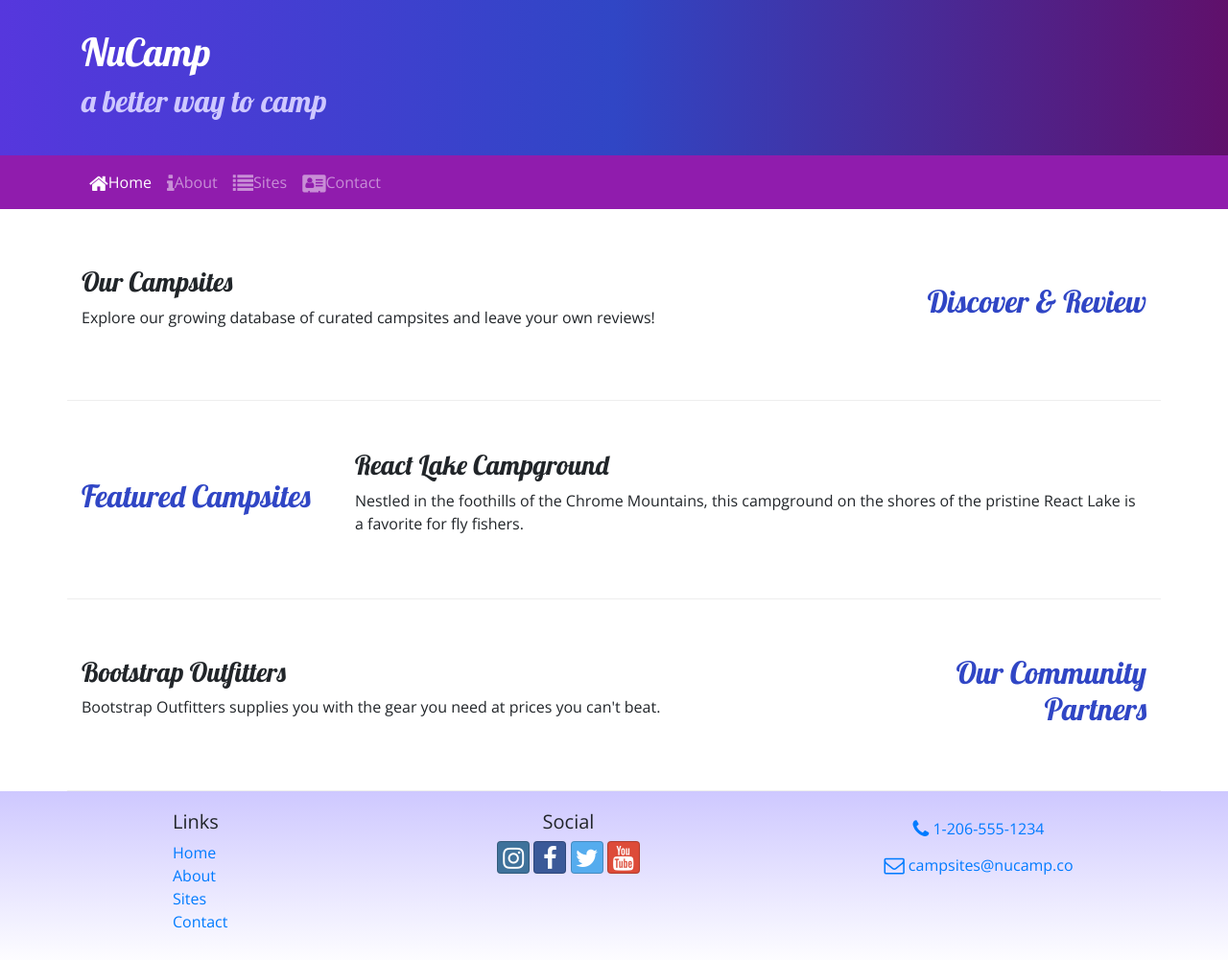
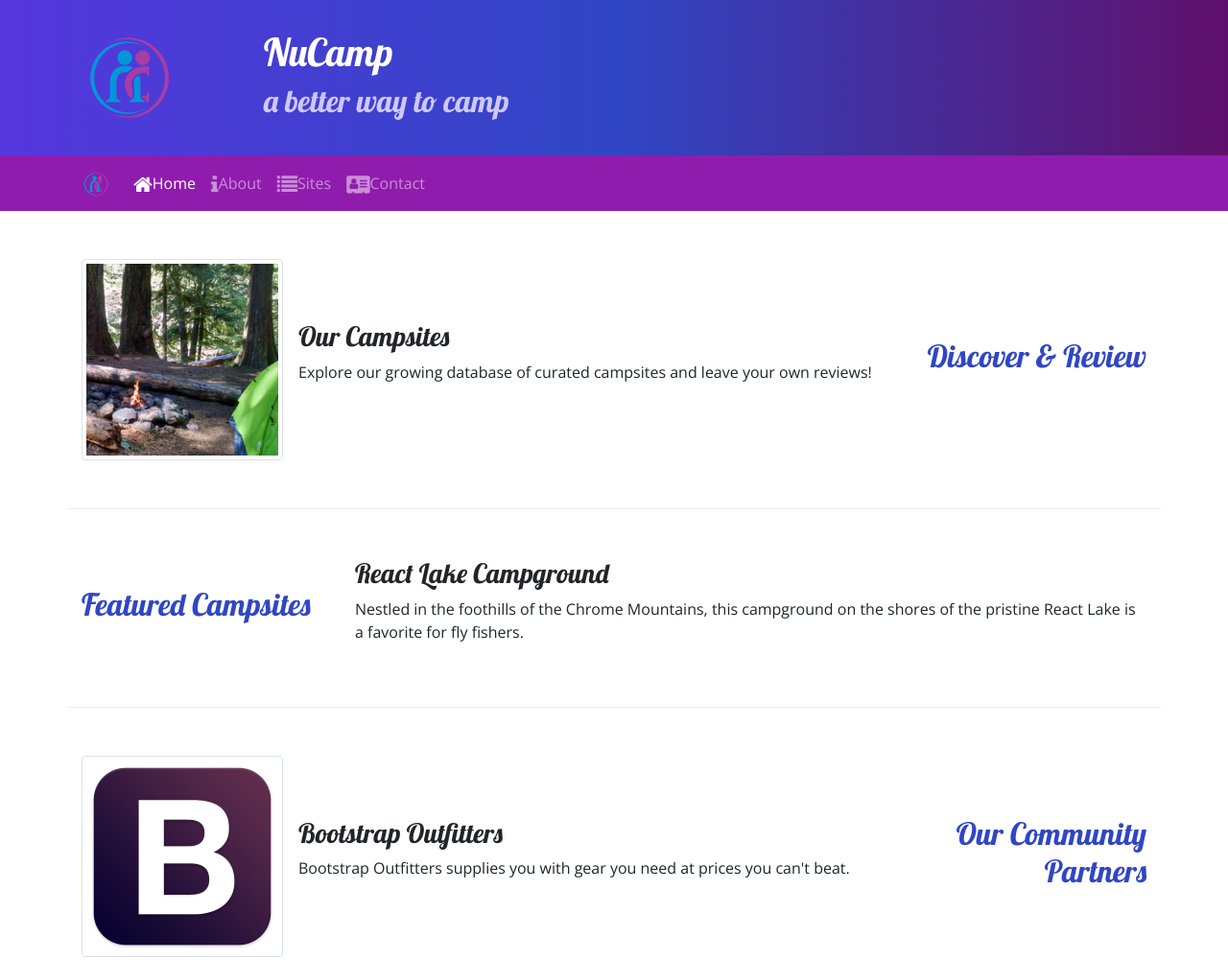
Before and after one commit to kmschultz/NuCamp, a website: page index.html in a window 1280 px wide. Shown: the top 1001 px of the page at 96% size. Drawn offline with nearby package versions, Linux system fonts and the light colour scheme.

Commit message:
Images and Media

```diff
--- a/index.html
+++ b/index.html
@@ -22,6 +22,9 @@
     <header class="jumbotron jumbotron-fluid">
         <div class="container">
             <div class="row">
+                <div class="col-4 col-sm-3 col-md-2 align-self-center">
+                    <img src="img/logo.png" class="img-fluid" />
+                </div>
                 <div class="col">
                     <h1>NuCamp</h1>
                     <h2>a better way to camp</h2>
@@ -31,7 +34,9 @@
     </header>
     <nav class="navbar navbar-expand-sm navbar-dark sticky-top">
         <div class="container">
-            <button class="navbar-toggler ml-auto" type="button"
+            <a class="navbar-brand" href="#"><img src="img/logo.png" height="30" width="30" /></a>
+            <!--<button class="navbar-toggler ml-auto" type="button" -->
+            <button class="navbar-toggler" type="button"
             data-toggle="collapse" data-target="#nucampNavbar">
                 <span class="navbar-toggler-icon"></span>
             </button>
@@ -51,8 +56,13 @@
                 <h2 class="text-sm-right">Discover & Review</h2>
             </div>
             <div class="col">
-                <h3>Our Campsites</h3>
-                <p>Explore our growing database of curated campsites and leave your own reviews!</p>
+                <div class="media">
+                    <img class="d-flex mr-3 img-thumbnail" src="img/breadcrumb-trail-thumb.jpg" alt="Breadcrumb Trail" />
+                    <div class="media-body align-self-center">
+                        <h3>Our Campsites</h3>
+                        <p class="d-none d-sm-block">Explore our growing database of curated campsites and leave your own reviews!</p>
+                    </div>
+                </div>
             </div>
         </div>
 
@@ -71,8 +81,13 @@
                 <h2 class="text-sm-right">Our Community Partners</h2>
             </div>
             <div class="col">
-                <h3>Bootstrap Outfitters</h3>
-        		<p class="d-none d-sm-block">Bootstrap Outfitters supplies you with the gear you need at prices you can't beat.</p>
+                <div class="media">
+                    <img class="d-flex mr-3 img-thumbnail " src="img/bootstrap-thumb.png" alt="Bootstrap Outfitters">
+                    <div class="media-body align-self-center">
+                        <h3>Bootstrap Outfitters</h3>
+        				<p class="d-none d-sm-block">Bootstrap Outfitters supplies you with gear you need at prices you can't beat.</p>
+                    </div>
+                </div>
             </div>
         </div>
     </div>
```
Also changed, not shown: aboutus.html (+5 -1 lines), contactus.html (+5 -1 lines), img/bootstrap-thumb.png (added), img/breadcrumb-trail-thumb.jpg (added), img/breadcrumb-trail.jpg (added), img/chrome-river-thumb.jpg (added), img/chrome-river.jpg (added), img/logo.png (added), img/react-lake-thumb.jpg (added), img/react-lake.jpg (added).
